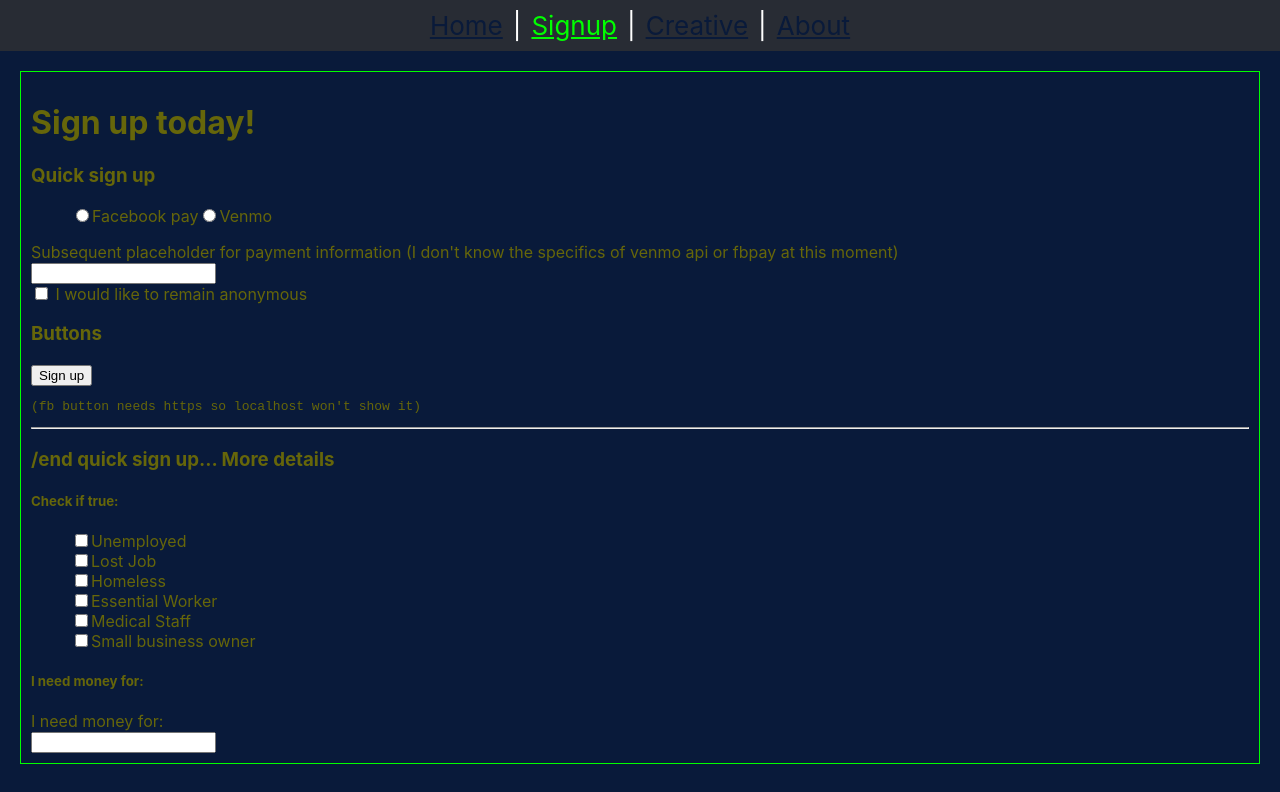
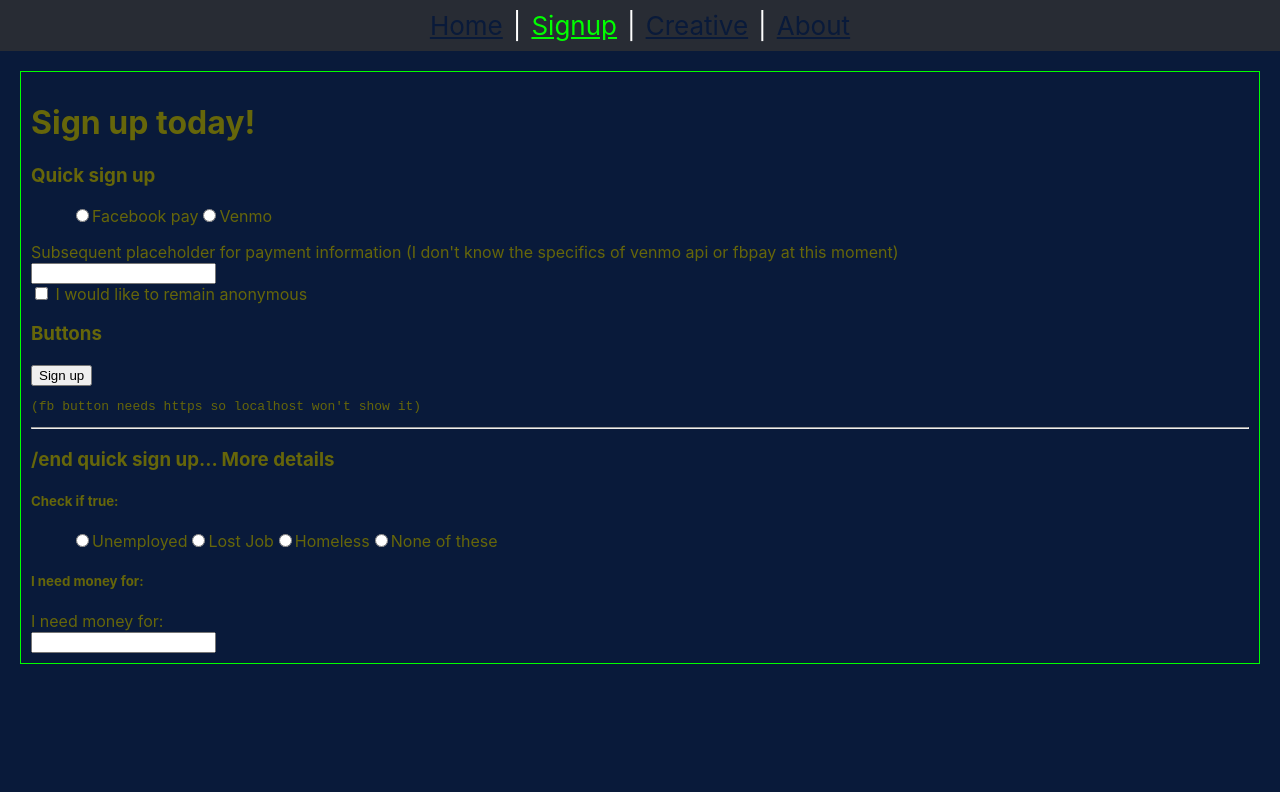
Before and after one commit to mcmcgovern/dummi-components, a React (Create React App) app: page /signup in a window 1280 px wide. Shown: the top 792 px of the page. Built offline with nearby package versions, Linux system fonts and the light colour scheme.

Commit message:
started modeling data, waffled over radio buttons

```diff
--- a/src/components/HomePage.js
+++ b/src/components/HomePage.js
@@ -4,6 +4,7 @@ const HomePage = () => {
   return (
     <div>
       <h1>When you're home you're home</h1>
+      <h5>PostListComponent goes here</h5>
     </div>
   );
 };
--- a/src/components/SignupPage.js
+++ b/src/components/SignupPage.js
@@ -66,30 +66,40 @@ const SignupPage = (props) => {
 
         <h3>/end quick sign up... More details</h3>
         <h5>Check if true:</h5>
-        <ul style={{ listStyle: "none" }}>
+        <ul style={{ listStyle: "none", display: "flex" }}>
           <li>
-            <input type="checkbox" />
+            <input type="radio" name="jobstatus" />
             Unemployed
           </li>
           <li>
-            <input type="checkbox" />
+            <input type="radio" name="jobstatus" />
             Lost Job
           </li>
           <li>
-            <input type="checkbox" />
+            <input type="radio" name="jobstatus" />
             Homeless
           </li>
           <li>
-            <input type="checkbox" />
+            <input type="radio" name="jobstatus" />
+            None of these
+          </li>
+        </ul>
+        <ul id="radio2" style={{ listStyle: "none", display: "none" }}>
+          <li>
+            <input type="radio" name="jobclass" />
             Essential Worker
           </li>
           <li>
-            <input type="checkbox" />
+            <input type="radio" name="jobclass" />
             Medical Staff
           </li>
           <li>
-            <input type="checkbox" />
+            <input type="radio" name="jobclass" />
             Small business owner
+          </li>
+          <li>
+            <input type="radio" name="jobclass" />
+            None of these
           </li>
         </ul>
         <h5>I need money for:</h5>
```
Also changed, not shown: src/components/MutAidFeed.js (added, +11 -0 lines), tools/sample.json (added, +40 -0 lines).
